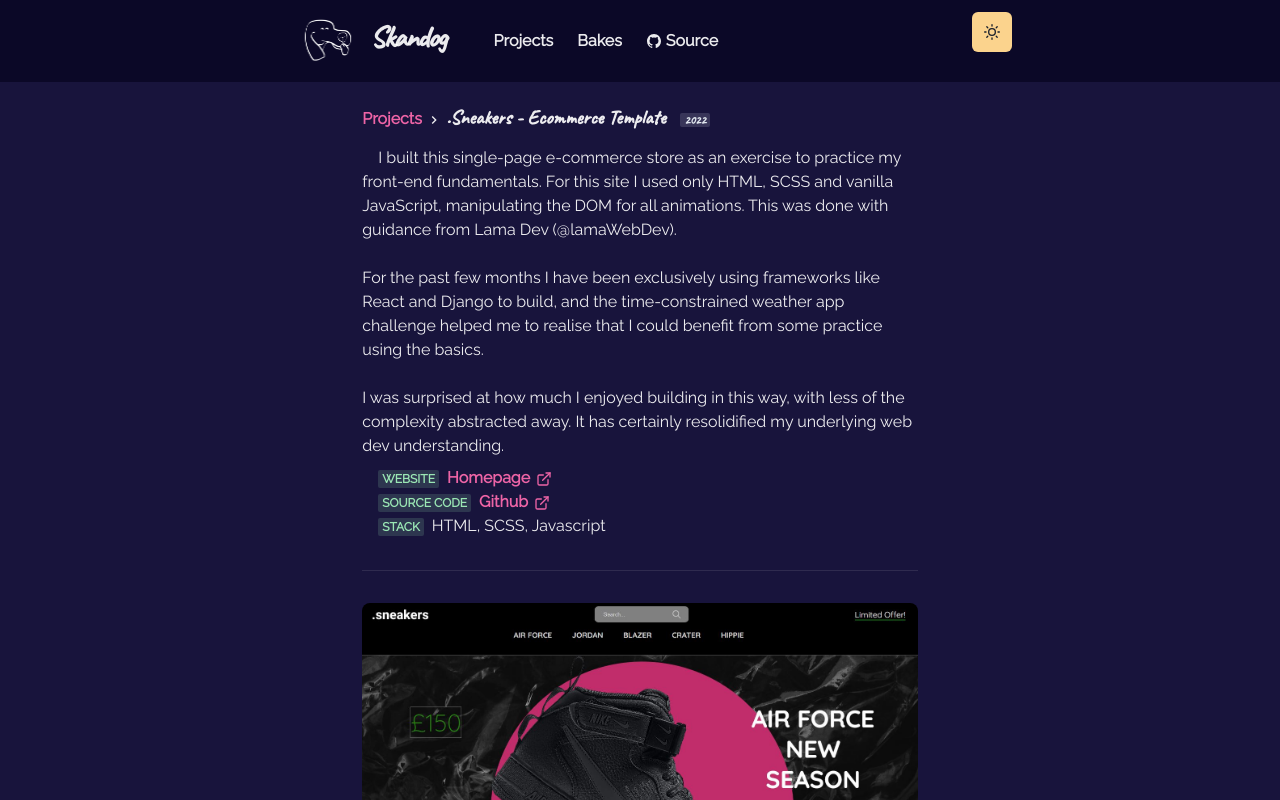
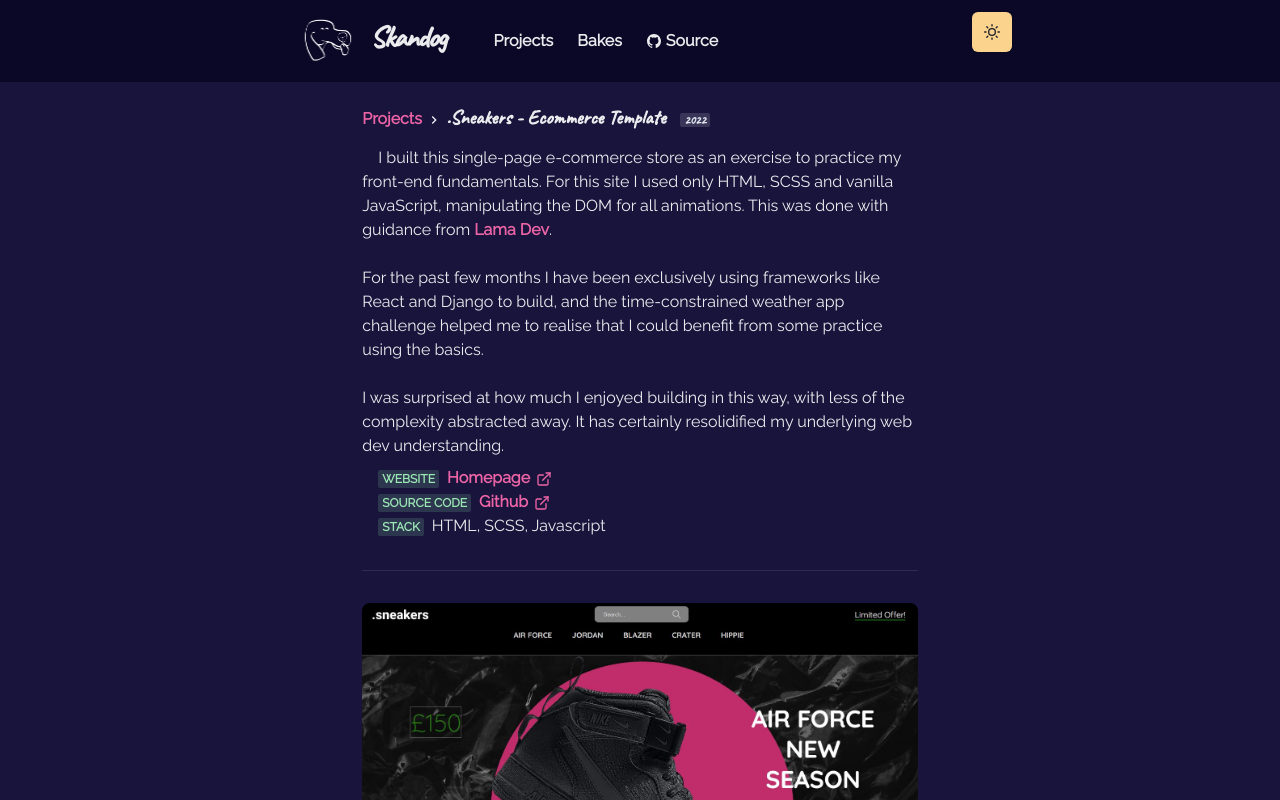
Before and after one commit to skandog/p, a Next.js app: page /projects/sneakers in a window 1280 px wide. Shown: the top 800 px of the page. Built offline with nearby package versions, Linux system fonts and the light colour scheme.

Commit message:
added link to lama dev on sneakers page

```diff
--- a/pages/projects/sneakers.js
+++ b/pages/projects/sneakers.js
@@ -6,6 +6,8 @@
   ListItem,
   Divider
 } from '@chakra-ui/react'
+import NextLink from 'next/link'
+
 import { ExternalLinkIcon } from '@chakra-ui/icons'
 import { Title, ProjectImage, Meta } from '../../components/project.js'
 import P from '../../components/paragraph.js'
@@ -25,7 +27,11 @@
           I built this single-page e-commerce store as an exercise to practice
           my front-end fundamentals. For this site I used only HTML, SCSS and
           vanilla JavaScript, manipulating the DOM for all animations. This was
-          done with guidance from Lama Dev (@lamaWebDev). <br /> <br />
+          done with guidance from
+          <NextLink href={'https://twitter.com/lamawebdev'} passHref>
+            <Link target={'_blank'}> Lama Dev</Link>
+          </NextLink>
+          . <br /> <br />
           For the past few months I have been exclusively using frameworks like
           React and Django to build, and the time-constrained weather app
           challenge helped me to realise that I could benefit from some practice
```
